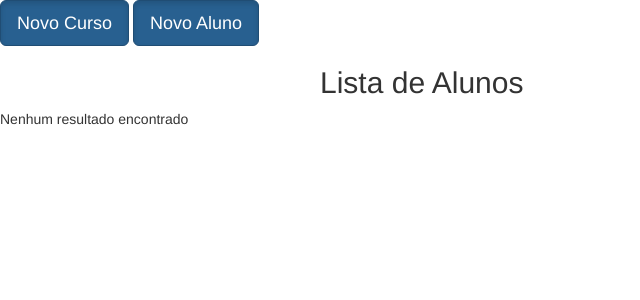
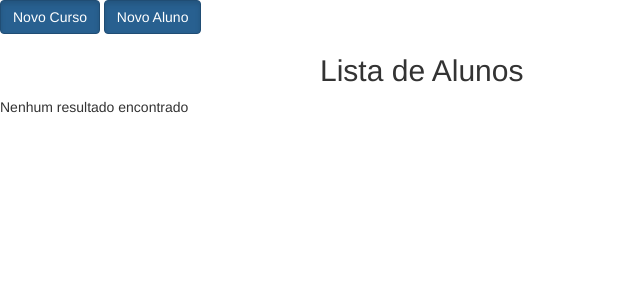
Before and after one commit to glauberatanaka/web2ap2, a Django app: page / in a window 1280 px wide. Shown: the top 300 px of the page, without its empty margins (0-640 px from the left). Run offline with Django 3.2, Linux system fonts and the light colour scheme; data that the repository does not hold is empty; some libraries are stand-ins or nearby versions.

Commit message:
ajusta estilo de butões

```diff
--- a/templates/alunosApp/index.html
+++ b/templates/alunosApp/index.html
@@ -7,8 +7,8 @@
     <title>Alunos</title>
 </head>
 <body>
-    <a href="{% url 'form_curso' %}" class="btn btn-primary btn-lg active">Novo Curso</a>
-    <a href="{% url 'form_aluno' %}" class="btn btn-primary btn-lg active">Novo Aluno</a>
+    <a href="{% url 'form_curso' %}" class="btn btn-primary active">Novo Curso</a>
+    <a href="{% url 'form_aluno' %}" class="btn btn-primary active">Novo Aluno</a>
 
     <h2>Lista de Alunos</h2>
 
```
